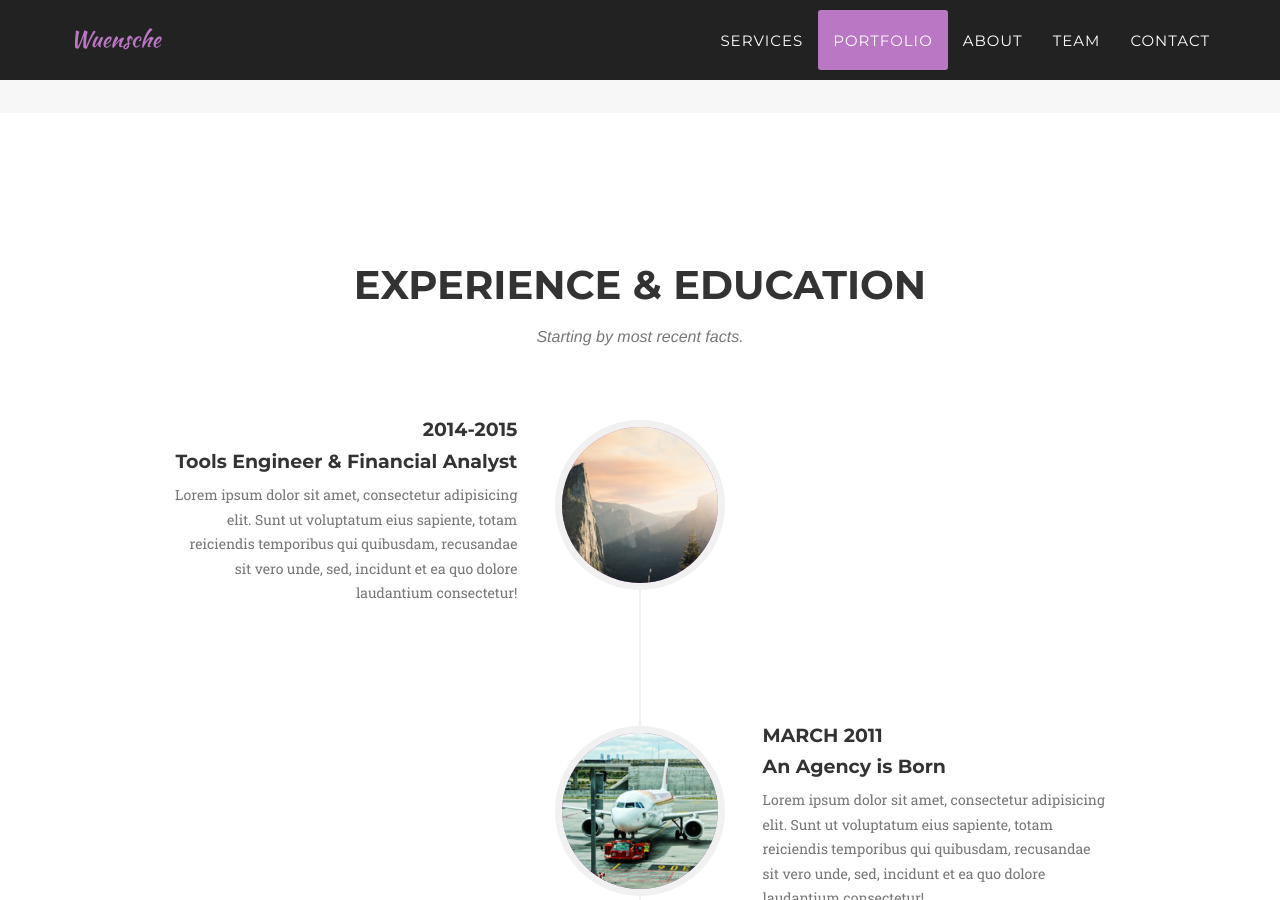
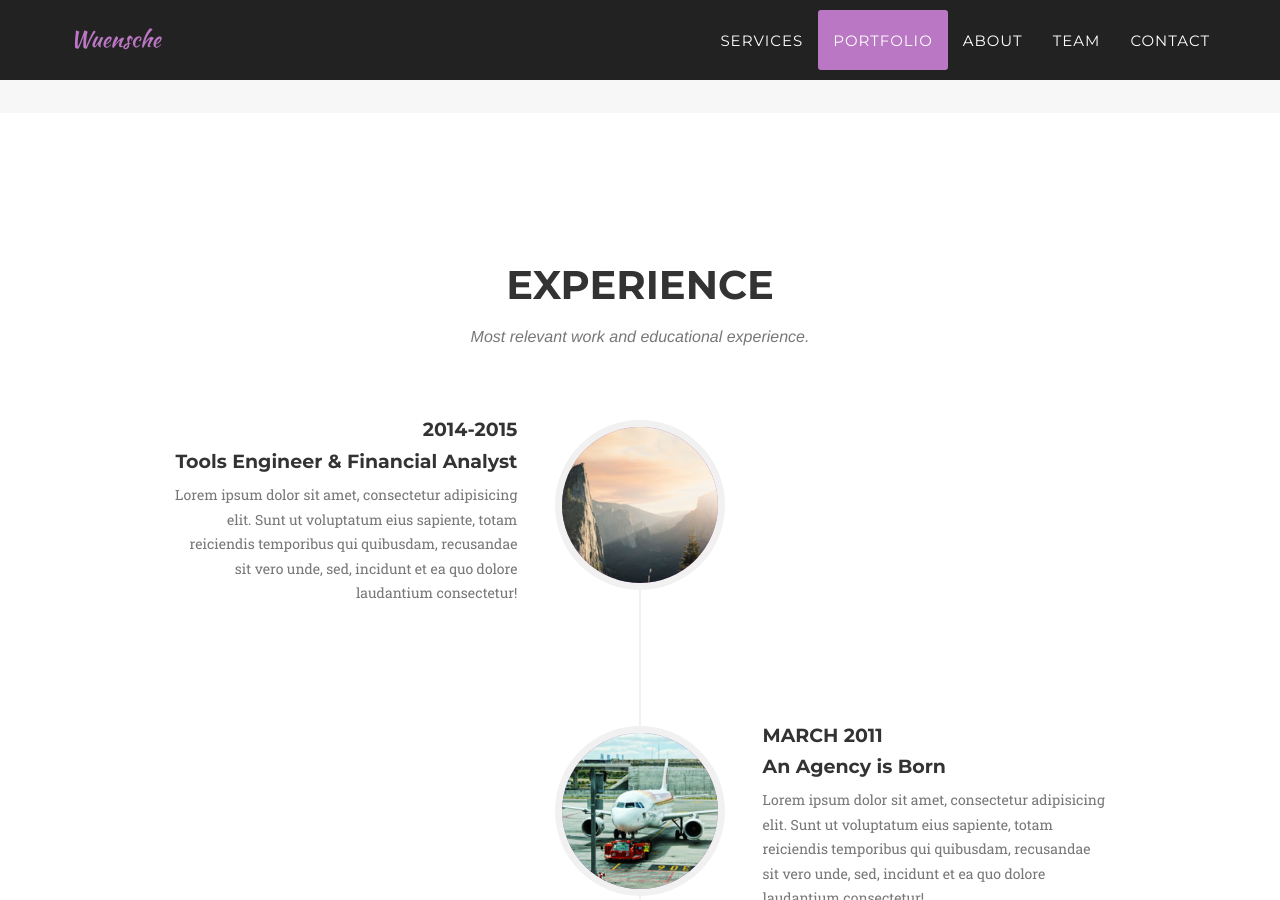
Before and after one commit to openlebre/fwuensche.github.io, a Jekyll site: the page built from index.html, in a window 1280 px wide and 900 px high, scrolled down 2593 px. Built offline with Jekyll 4.4.1, drawn with Linux system fonts in a browser that asks for light colours; some web fonts are replaced.

Commit message:
Update about.html

```diff
--- a/_includes/about.html
+++ b/_includes/about.html
@@ -3,8 +3,8 @@
         <div class="container">
             <div class="row">
                 <div class="col-lg-12 text-center">
-                    <h2 class="section-heading">Experience & Education</h2>
-                    <h3 class="section-subheading text-muted">Starting by most recent facts.</h3>
+                    <h2 class="section-heading">Experience</h2>
+                    <h3 class="section-subheading text-muted">Most relevant work and educational experience.</h3>
                 </div>
             </div>
             <div class="row">
```
